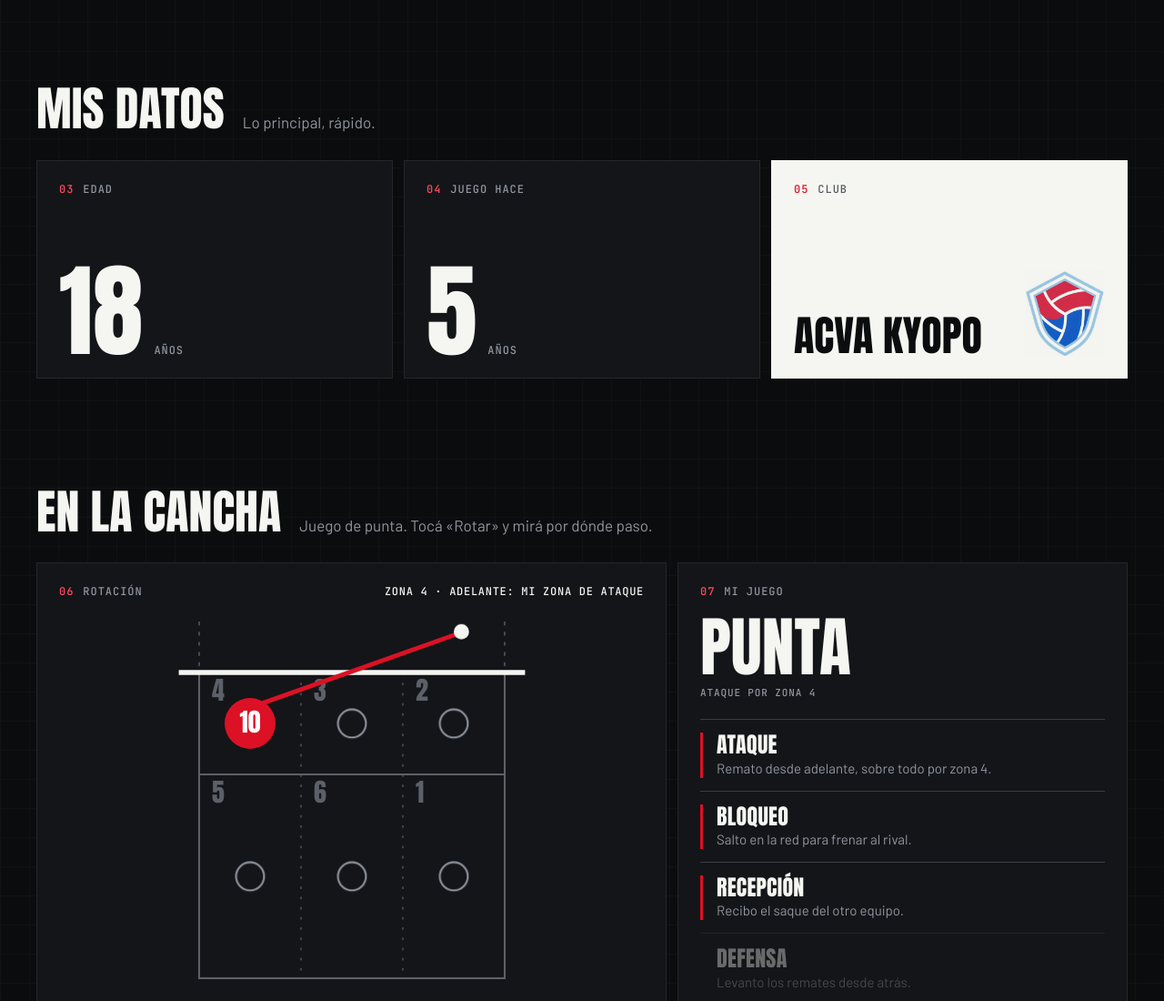
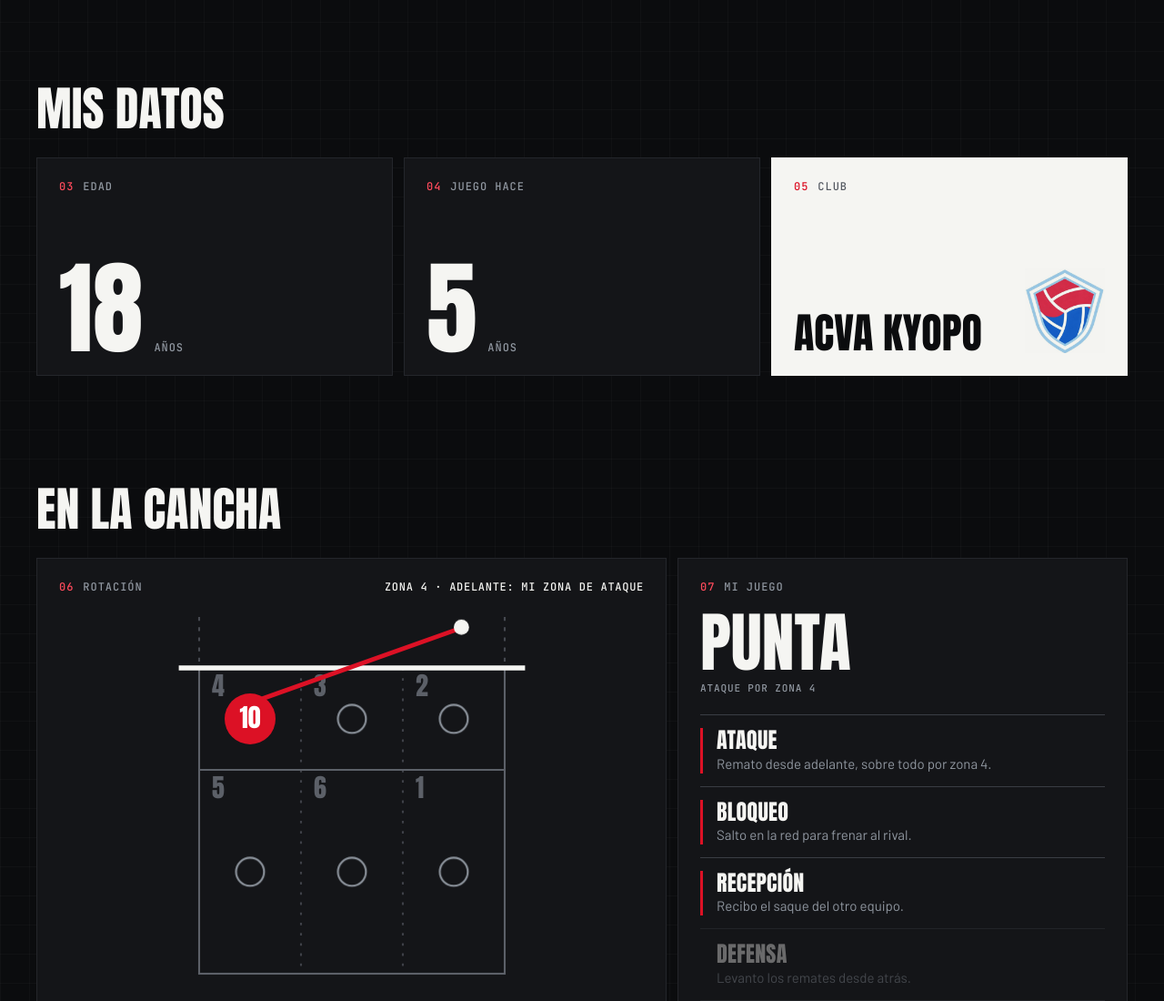
Before and after one commit to IgnacioBritoss/portafolio-de-britos, a plain HTML site: page park.html in a window 1280 px wide. Shown: the part 680-1780 px from the top of the page at 91% size. Drawn offline with Linux system fonts and the light colour scheme.

Commit message:
Saco los subtítulos de las secciones
Co-Authored-By: Claude Opus 5.5 <noreply@anthropic.com>

```diff
--- a/park.html
+++ b/park.html
@@ -110,7 +110,6 @@
     <section class="section wrap" id="datos">
       <div class="section__head reveal">
         <h2>Mis datos</h2>
-        <p>Lo principal, rápido.</p>
       </div>
       <div class="facts">
         <article class="tile tile--fact reveal">
@@ -135,7 +134,6 @@
     <section class="section wrap" id="cancha">
       <div class="section__head reveal">
         <h2>En la cancha</h2>
-        <p>Juego de punta. Tocá «Rotar» y mirá por dónde paso.</p>
       </div>
       <div class="field">
         <article class="tile tile--rot reveal">
@@ -192,7 +190,6 @@
     <section class="section wrap" id="fotos">
       <div class="section__head reveal">
         <h2>Fotos de partidos</h2>
-        <p>Saque, remate y el equipo.</p>
       </div>
       <div class="shots">
         <figure class="shot reveal">
```
